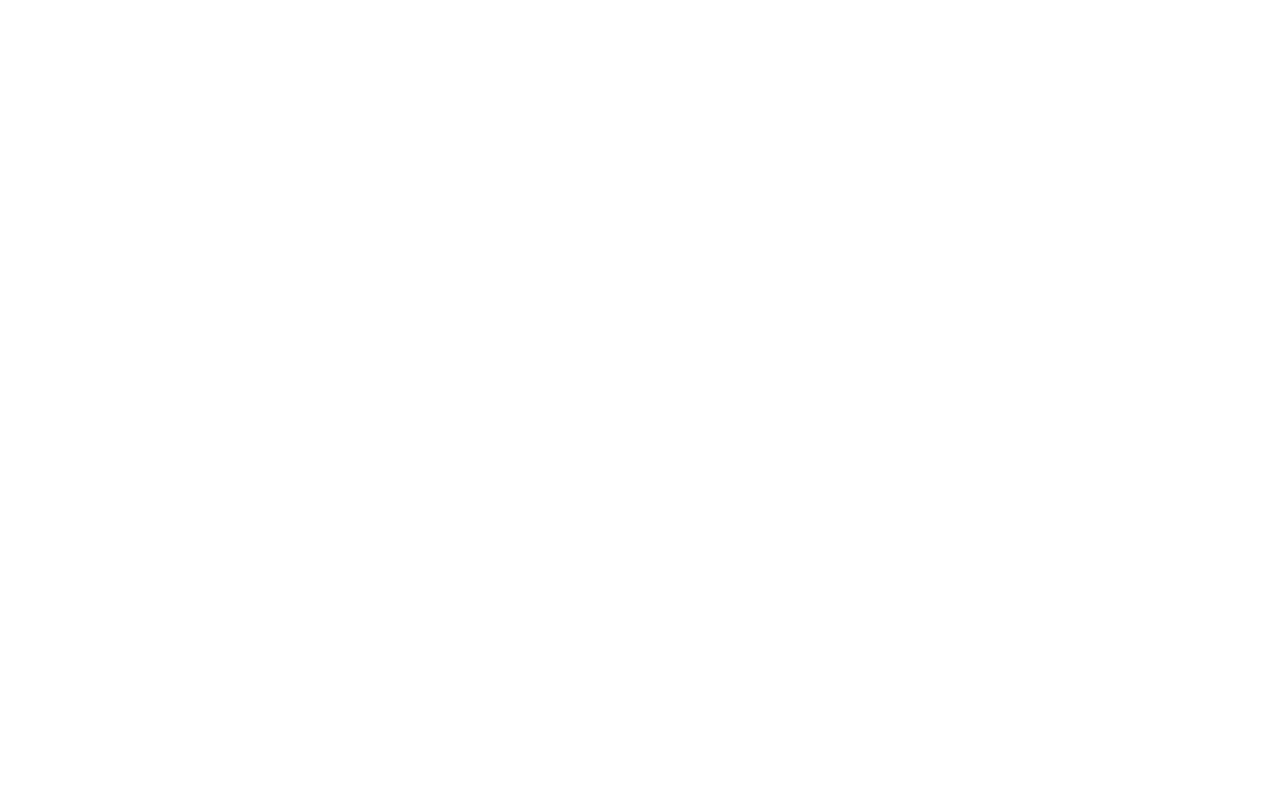
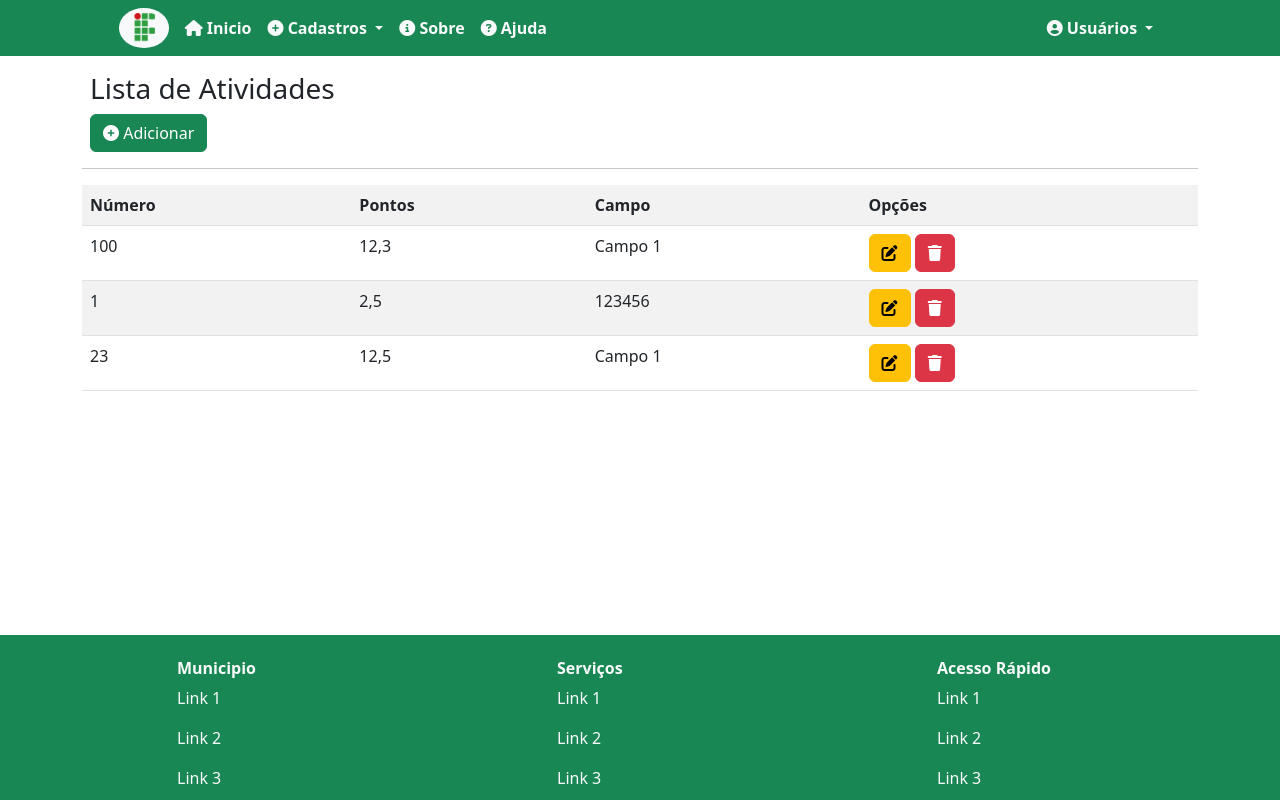
Before and after one commit to Dujuniorrr/django-project, a Django app: page /atividades/ in a window 1280 px wide. Before the commit the page is empty. Run offline with Django 4.2, Linux system fonts and the light colour scheme; data comes from the database, SQL or seed files in the repository; both versions use the stored data as it was after the commit; some libraries are stand-ins or nearby versions.

Commit message:
simple edits in views

```diff
--- a/pages/templates/pages/base.html
+++ b/pages/templates/pages/base.html
@@ -40,7 +40,7 @@
             </a>
             <ul class="dropdown-menu bg-success" aria-labelledby="navbarDropdown">
               <li><a class="dropdown-item text-light fw-bold" href="{% url 'list-field' %}">Campos</a></li>
-              <li><a class="dropdown-item text-light fw-bold" href="#">Atividades</a></li>
+              <li><a class="dropdown-item text-light fw-bold" href="{% url 'list-activity' %}">Atividades</a></li>
               <li><a class="dropdown-item text-light fw-bold" href="#">Setor</a></li>
               <li><a class="dropdown-item text-light fw-bold" href="#">Residuos</a></li>
             </ul>
@@ -68,7 +68,7 @@
   </nav>
   {% endblock %}
 
-  <div class="container mt-3 mb-3 overflow-scroll" style="max-height: 24em;">
+  <div class="container mt-3 mb-3">
 
   {% block content %}
 
--- a/records/templates/records/lists/activity.html
+++ b/records/templates/records/lists/activity.html
@@ -0,0 +1,58 @@
+{% extends 'pages/base.html' %}
+
+{% load static %}
+
+{% block title %}
+<title>Atividades</title>
+{% endblock%}
+
+{% block content %}
+    <div class="m-2">
+        <h3>Lista de Atividades</h3>
+        <a class="btn btn-success" href="{% url 'add-activity'%}"><i class="fa-solid fa-circle-plus"></i> Adicionar</a>
+    </div>
+
+    <hr>
+
+    <div class="table-responsive">
+
+        <table class="table table-striped">
+            <th>
+                Número
+            </th>
+            <th>
+                Pontos
+            </th>
+            <th>
+                Campo
+            </th>
+            <th>
+                Opções
+            </th>
+
+            {% for activity in object_list %}
+
+            <tr>
+               <td>
+                    {{activity.number}}
+               </td>
+               <td>
+                    {{ activity.points}}
+               </td>
+               <td>
+                    {{ activity.field.name }}
+               </td>
+               <td>
+                    <a href="{% url 'edit-activity' activity.pk %}" class="btn btn-warning"> <i class="fa-solid fa-pen-to-square"></i></a>
+                    <a href="{% url 'delete-activity' activity.pk %}" class="btn btn-danger"> <i class="fa-solid fa-trash"></i> </a>
+               </td>
+            </tr>
+
+            {% empty %}
+            <tr>
+                <td colspan="3"> Não há nenhum registro até o momento </td>
+            </tr>
+            {% endfor %}
+        </table>
+    </div>
+{% endblock%}
--- a/records/templates/records/lists/field.html
+++ b/records/templates/records/lists/field.html
@@ -14,7 +14,7 @@
 
     <hr>
 
-    <div class="table-responsive">
+    <div class="table-responsive overflow-scroll" style="max-height: 18em;">
 
         <table class="table table-striped">
             <th>
--- a/records/views.py
+++ b/records/views.py
@@ -4,7 +4,6 @@
 from django.urls import reverse_lazy
 from .models import Activity, Field
 from django.shortcuts import redirect
-from .forms import ActivityForm
 
 ################ CREATE
 
@@ -18,7 +17,7 @@
     model = Activity
     fields = ['number', 'points', 'details', 'description', 'field']
     template_name = 'records/form.html'
-    success_url = reverse_lazy('index')
+    success_url = reverse_lazy('list-activity')
 
 ################ UPDATE
 
@@ -30,18 +29,10 @@
 
 class ActivityUpdate(UpdateView):
     model = Activity
-    # fields = ['number', 'points', 'details', 'description',  'field']
-    form_class = ActivityForm
+    fields = ['number', 'points', 'details', 'description',  'field']
+    # form_class = ActivityForm
     template_name = 'records/form_update.html'
-    success_url = reverse_lazy('index')
-
-    # def form_valid(self, form):
-    #     # Adiciona um valor ao campo campo4 antes de salvar
-    #     field = Field.objects.get(id = form.instance.field.pk )
-    #     field.name = "Campo baum demaize"
-    #     field.save()
-    #     return super().form_valid(form)
-
+    success_url = reverse_lazy('list-activity')
 
 ################ DELETE
 def FieldDelete(request, pk):
```
Also changed, not shown: records/models.py (+7 -0 lines), db.sqlite3.
